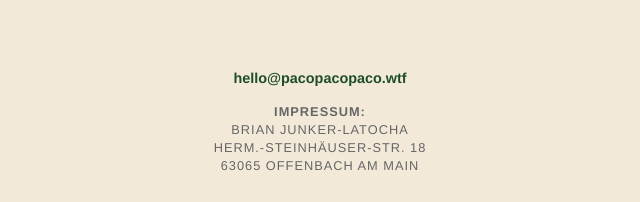
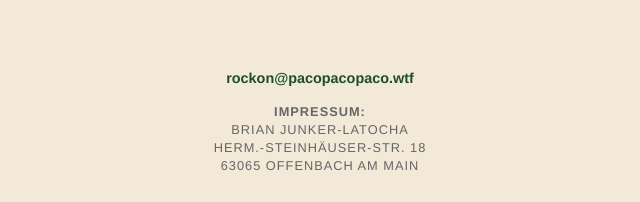
Before and after one commit to BrianInGermany/paco, a plain HTML site: page index.html in a window 1280 px wide. Shown: the part 595-797 px from the top of the page, 320-960 px from the left. Drawn offline with Linux system fonts and the light colour scheme.

Commit message:
Update email link in footer

```diff
--- a/index.html
+++ b/index.html
@@ -98,7 +98,7 @@
     </div>
 
     <div class="footer">
-        <a href="mailto:hello@pacopacopaco.wtf">hello@pacopacopaco.wtf</a>
+        <a href="mailto:rockon@pacopacopaco.wtf">rockon@pacopacopaco.wtf</a>
         <div class="imprint">
             <strong>Impressum:</strong><br>
             Brian Junker-Latocha<br>
```
